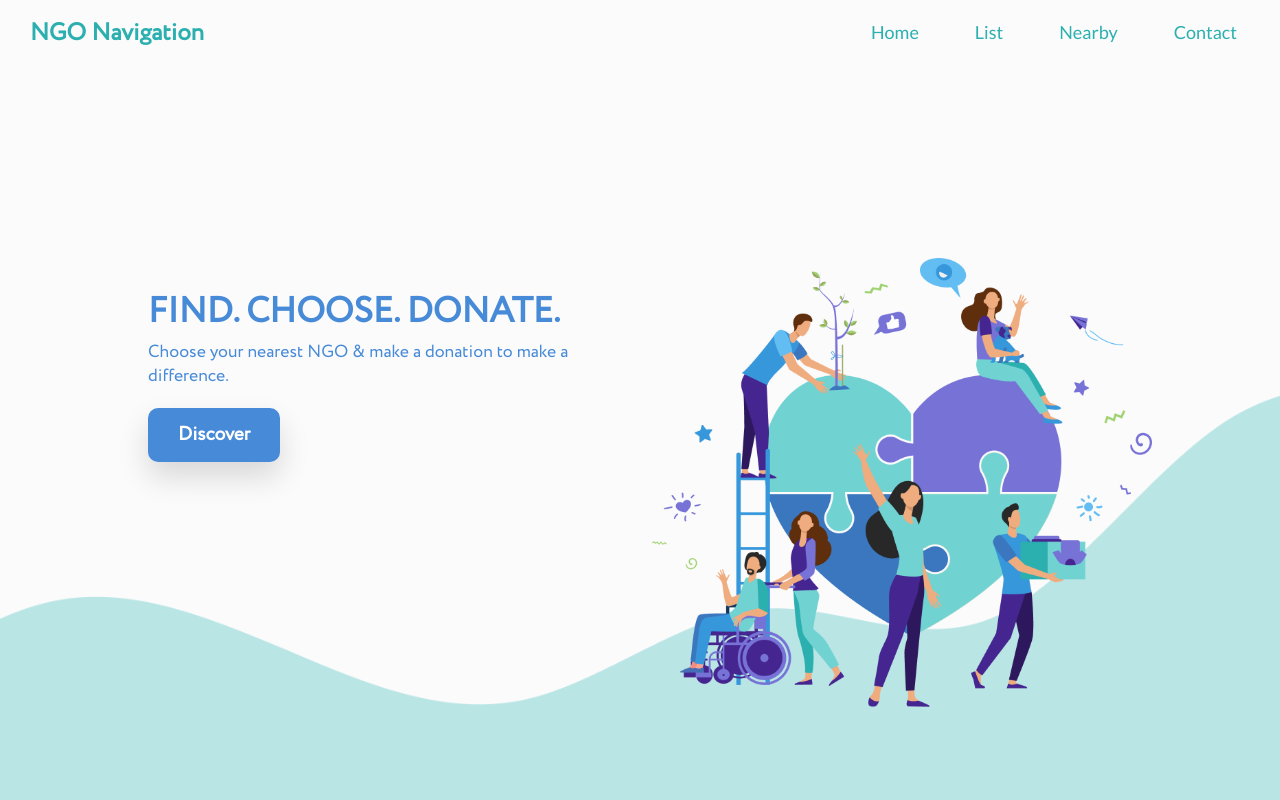
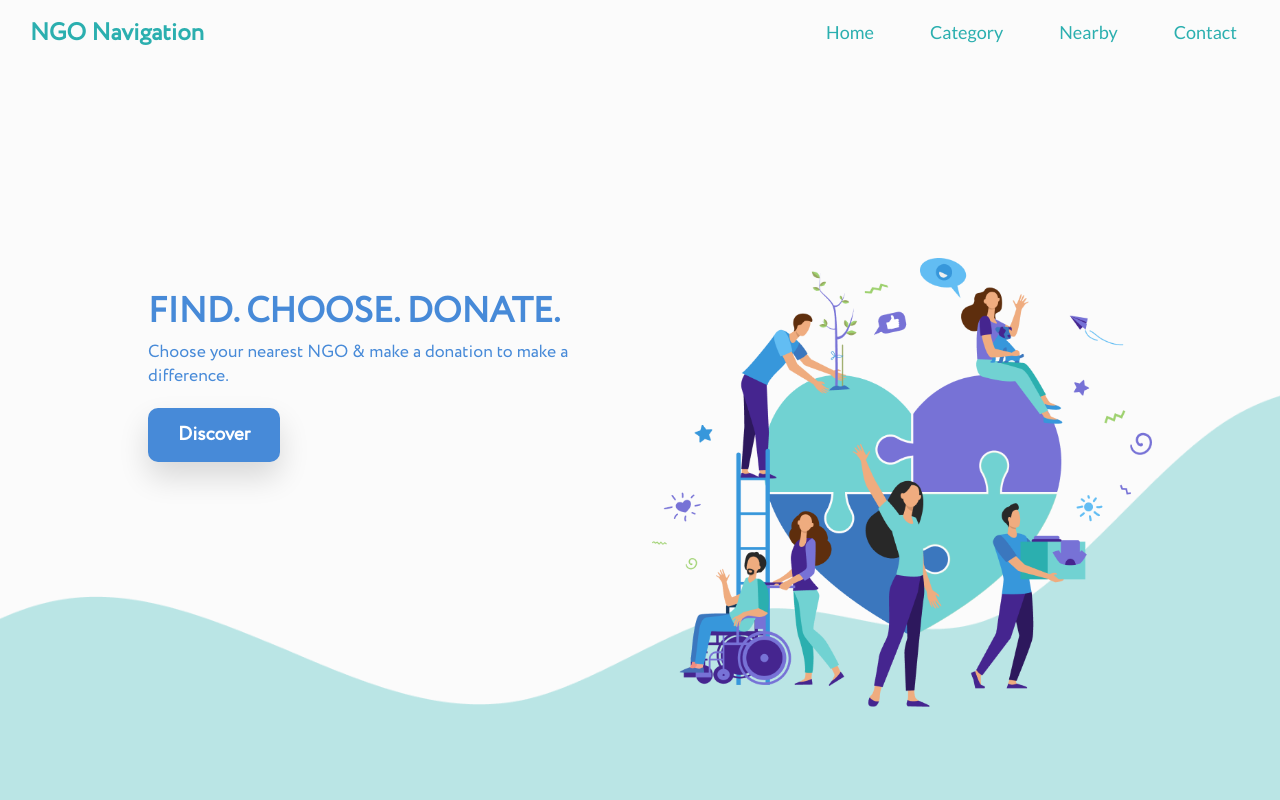
Before and after one commit to rucha0702/Devfest-21, a plain HTML site: page index.html in a window 1280 px wide. Shown: the top 800 px of the page. Drawn offline with nearby package versions, Linux system fonts and the light colour scheme.

Commit message:
Additional Changes to Landing Page

```diff
--- a/index.html
+++ b/index.html
@@ -19,7 +19,7 @@
       <span class="title space">NGO Navigation</span>
       <ul class="flex">
         <li><a href="index.html">Home</a></li>
-        <li><a href="/Category/index.html">List</a></li>
+        <li><a href="/Category/index.html">Category</a></li>
         <li><a href="#">Nearby</a></li>
         <li><a href="contact.html">Contact</a></li>
       </ul>
```
